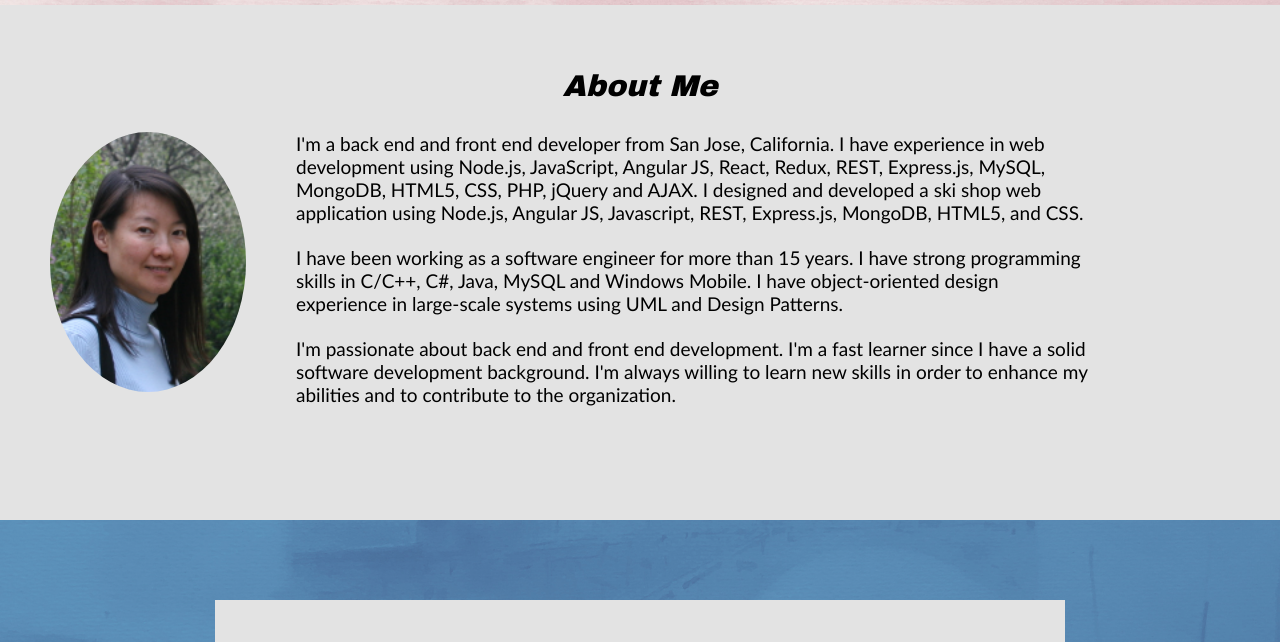
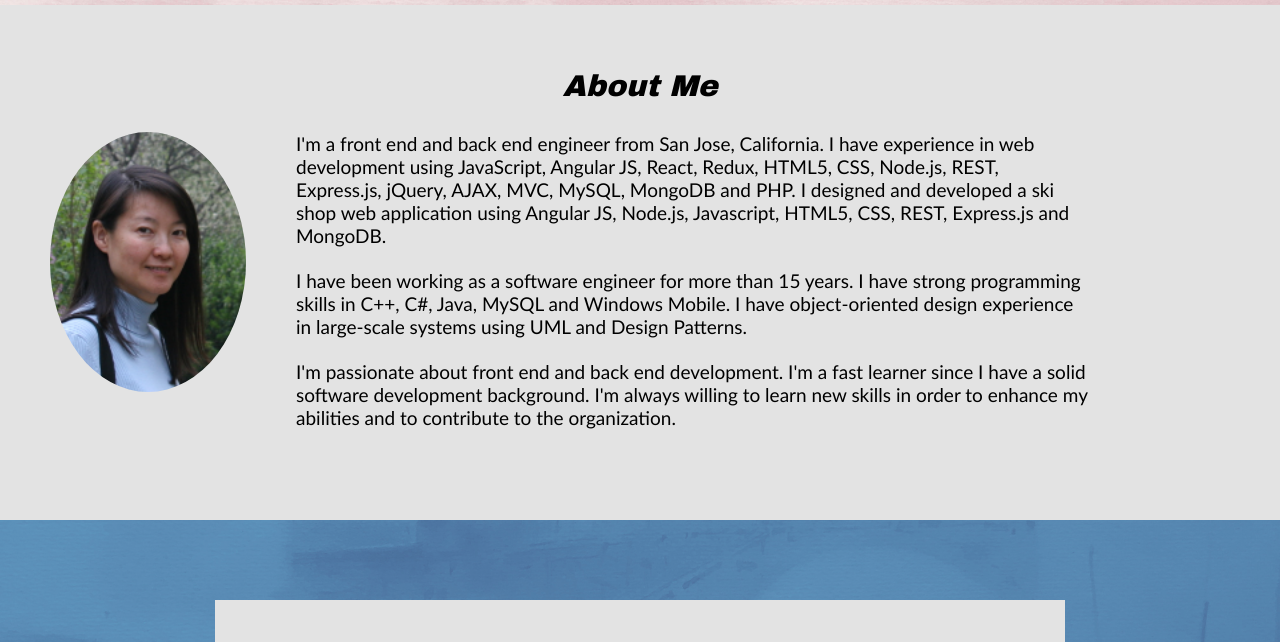
Before and after one commit to mmingzhang/mingz-portfolio, a plain HTML site: page index.html in a window 1280 px wide. Shown: the part 1120-1762 px from the top of the page. Drawn offline with Linux system fonts and the light colour scheme.

Commit message:
Update info

```diff
--- a/index.html
+++ b/index.html
@@ -32,15 +32,15 @@
                 <p class="heading">About Me</p>
                 <img class="about-img"  src="images/ming.png">
                 <p class="about-text">
-                    I'm a back end and front end developer from San Jose, California. I have experience in web development using Node.js, JavaScript, Angular JS, React, Redux, REST, Express.js, MySQL, MongoDB, HTML5, CSS, PHP, jQuery and AJAX. I designed and developed a ski shop web application using Node.js, Angular JS, Javascript, REST, Express.js, MongoDB, HTML5, and CSS.
+                    I'm a front end and back end engineer from San Jose, California. I have experience in web development using JavaScript, Angular JS, React, Redux, HTML5, CSS, Node.js, REST, Express.js, jQuery, AJAX, MVC, MySQL, MongoDB and PHP. I designed and developed a ski shop web application using Angular JS, Node.js, Javascript, HTML5, CSS, REST, Express.js and MongoDB.
                 </p>
                 <br>
                 <p class="about-text">
-                    I have been working as a software engineer for more than 15 years. I have strong programming skills in C/C++, C#, Java, MySQL and Windows Mobile. I have object-oriented design experience in large-scale systems using UML and Design Patterns.
+                    I have been working as a software engineer for more than 15 years. I have strong programming skills in C++, C#, Java, MySQL and Windows Mobile. I have object-oriented design experience in large-scale systems using UML and Design Patterns.
                 </p>
                 <br>
                 <p class="about-text">
-                    I'm passionate about back end and front end development. I'm a fast learner since I have a solid software development background. I'm always willing to learn new skills in order to enhance my abilities and to contribute to the organization.
+                    I'm passionate about front end and back end development. I'm a fast learner since I have a solid software development background. I'm always willing to learn new skills in order to enhance my abilities and to contribute to the organization.
                 </p>
             </div>
         </div>
@@ -71,7 +71,7 @@
                         </li>
                         <li>
                             <a href="https://github.com/mmingzhang/react-book-search" target="_blank">
-                                <span class="description">Book Search with React and Redux</span>
+                                <span class="description">Book Search with React + Redux</span>
                                 <img src="images/portfolio/booksearch.png" />
                             </a>
                         </li>
```
